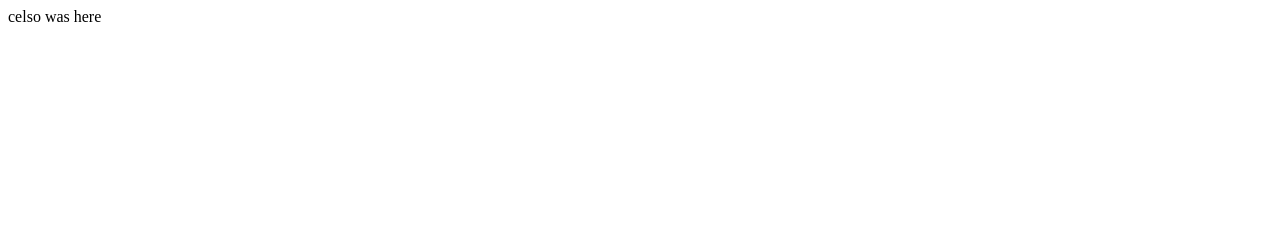
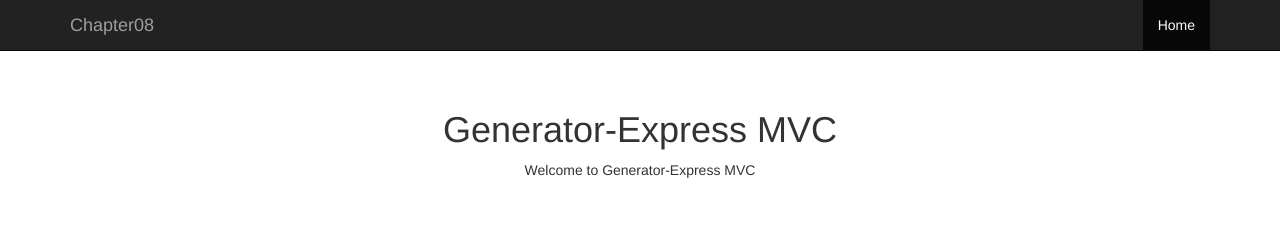
Before and after one commit to celsom/generator-express, a website: page index.html in a window 1280 px wide. Drawn offline with nearby package versions, Linux system fonts and the light colour scheme.

Commit message:
navbar and text editted

```diff
--- a/index.html
+++ b/index.html
@@ -1 +1,79 @@
-celso was here
+
+<!DOCTYPE html>
+<html lang="en">
+  <head>
+    <meta charset="utf-8">
+    <meta http-equiv="X-UA-Compatible" content="IE=edge">
+    <meta name="viewport" content="width=device-width, initial-scale=1">
+
+    <title>image gallery</title>
+
+    <!-- Bootstrap -->
+    <link href="node_modules/bootstrap/dist/css/bootstrap.min.css" rel="stylesheet">
+
+    <!--css-->
+    <link rel="stylesheet" href="styles/style.css">
+
+
+  </head>
+  <body>
+
+
+    <nav class="navbar navbar-inverse navbar-fixed-top">
+      <div class="container">
+        <div class="navbar-header">
+          <button type="button" class="navbar-toggle collapsed" data-toggle="collapse" data-target="#navbar" aria-expanded="false" aria-controls="navbar">
+            <span class="sr-only">Toggle navigation</span>
+            <span class="icon-bar"></span>
+            <span class="icon-bar"></span>
+            <span class="icon-bar"></span>
+          </button>
+          <a class="navbar-brand" href="#">Chapter08</a>
+        </div>
+        <div id="navbar" class="collapse navbar-collapse navbar-right">
+          <ul class="nav navbar-nav">
+            <li class="active"><a href="#">Home</a></li>
+
+          </ul>
+        </div><!--/.nav-collapse -->
+      </div>
+    </nav>
+
+
+    <div class="container">
+
+      <div class="starter-template">
+        <h1>Generator-Express MVC</h1>
+
+        <p>Welcome to Generator-Express MVC</p>
+      </div>
+
+    </div><!-- /.container -->
+
+
+
+
+
+
+
+
+
+
+
+
+
+
+
+
+
+
+
+
+
+
+
+    <script src="https://ajax.googleapis.com/ajax/libs/jquery/1.12.4/jquery.min.js"></script>
+
+    <script src="node_modules/bootstrap/dist/js/bootstrap.min.js"></script>
+  </body>
+</html>
--- /dev/null
+++ b/styles/style.css
@@ -0,0 +1,8 @@
+body {
+  padding-top: 50px;
+}
+
+.starter-template {
+  padding: 40px 15px;
+  text-align: center;
+}
```
